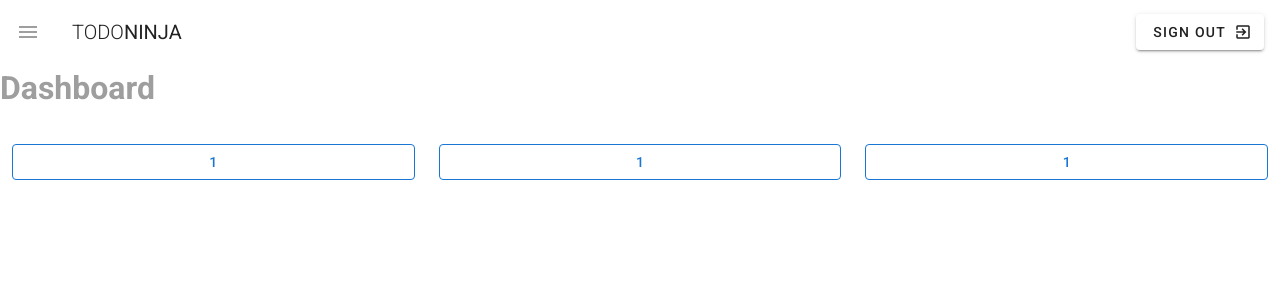
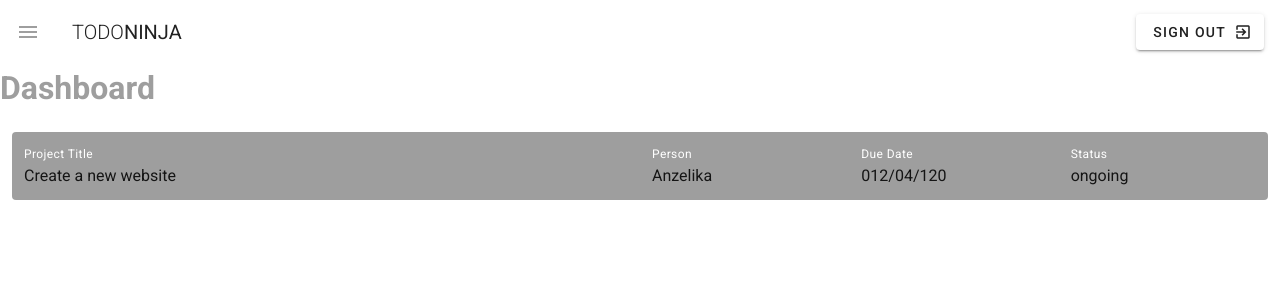
Before and after one commit to ThutaMinThway2001/Todo-app, a Vue app: page / in a window 1280 px wide. Shown: the top 300 px of the page. Built offline with nearby package versions, Linux system fonts and the light colour scheme.

Commit message:
grid system(2)

```diff
--- a/src/App.vue
+++ b/src/App.vue
@@ -1,6 +1,5 @@
 <template>
-  <v-app class="grey lighten-4">
-
+  <v-app>
     <v-content>
       <Navbar />
       <router-view></router-view>
--- a/src/views/Dashboard.vue
+++ b/src/views/Dashboard.vue
@@ -3,18 +3,26 @@
     <h1 class="subheading grey--text">Dashboard</h1>
 
     <v-container fluid class="my-5">
-      <v-row>
-        <v-col cols="4" lg="4" xs="12">
-          <v-btn outlined block color="primary">1</v-btn>
-        </v-col>
-        <v-col cols="4" lg="4" xs="12">
-          <v-btn outlined block color="primary">1</v-btn>
-        </v-col>
-        <v-col cols="4" lg="4" xs="12">
-          <v-btn outlined block color="primary">1</v-btn>
-        </v-col>
-      </v-row>
+      <v-card flat class="px-3">
+        <v-row row wrap class="grey">
+          <v-col cols="12" md="6">
+            <div class="caption white--text">Project Title</div>
+            <div>Create a new website</div>
+          </v-col>
+          <v-col xs="6" >
+            <div class="caption white--text">Person</div>
+          <div>Anzelika</div>
+          </v-col >
+          <v-col xs="6">
+            <div class="caption white--text">Due Date</div>
+            <div>012/04/120</div>
+          </v-col>
+          <v-col xs="6">
+            <div class="caption white--text">Status</div>
+          <div>ongoing</div>
+          </v-col>
+        </v-row>
+      </v-card>
     </v-container>
-
   </div>
 </template>
```
